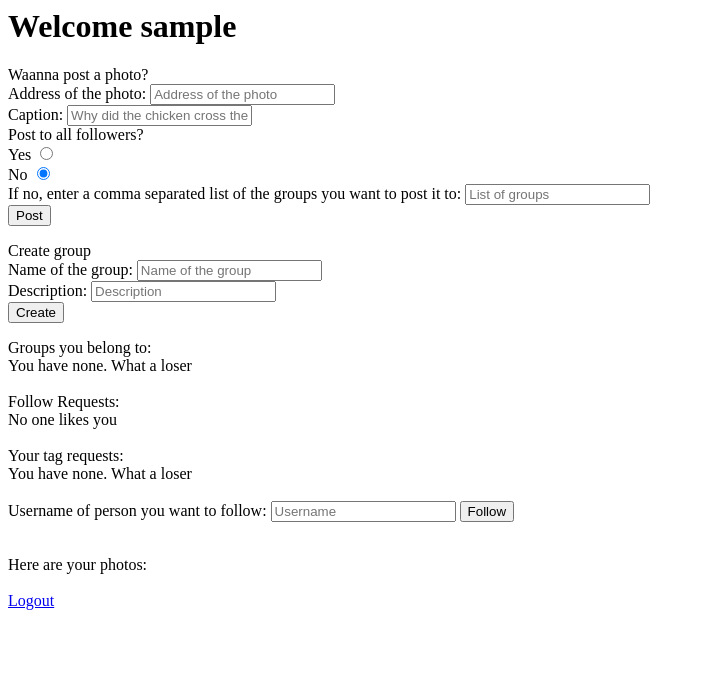
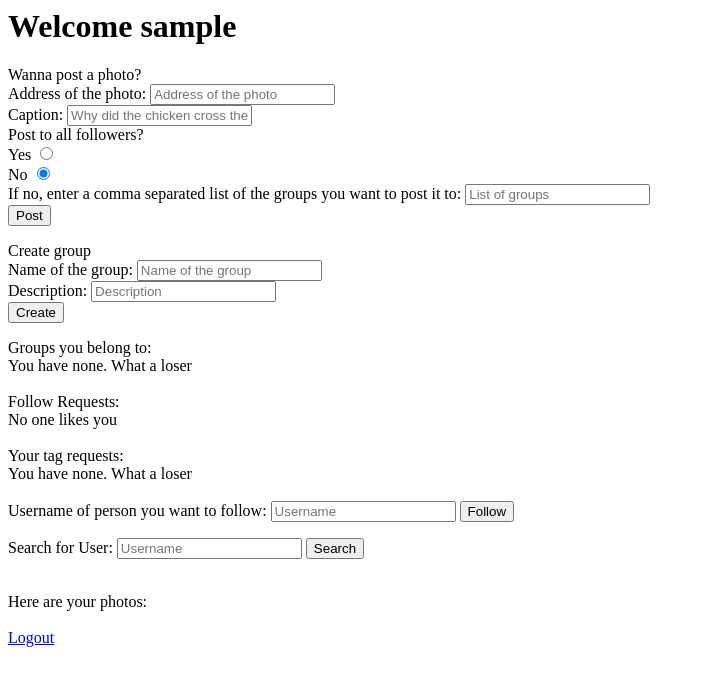
Before and after one commit to GodlyAtheist42/DatabasesProject, a Flask app: page /home in a window 1280 px wide. Shown: the top 686 px of the page, without its empty margins (0-705 px from the left). Run offline with Flask 2, Linux system fonts and the light colour scheme; the visitor is signed in with stand-in values (Sample User, id 1); data that the repository does not hold is empty.

Commit message:
- Added search method and search results html file - searching gives error code 400

```diff
--- a/app.py
+++ b/app.py
@@ -10,7 +10,8 @@ app = Flask(__name__)
 
 conn = pymysql.connect(host = '127.0.0.1',
                        user = 'root',
-                       password = '',
+                       port = 8889,
+                       password = 'root',
                        db = 'finsta',
                        charset = 'utf8mb4',
                        )
@@ -252,6 +253,27 @@ def tagRequest():
         conn.commit()
     return redirect(url_for('home'))
 
+@app.route('/search', methods=['GET', 'POST'])
+def search():
+    user = session['username']
+    cursor = conn.cursor()
+    pid = request.form['searchUser']
+    query = 'SELECT filepath, caption, photoPoster, photoID \
+             FROM photo \
+             WHERE (photoPoster = %s) AND ((allFollowers = 1 AND photoPoster in (SELECT username_followed FROM follow WHERE username_follower = %s AND followStatus = 1)) \
+             OR \
+             (      photoID in (SELECT PhotoId \
+				    FROM SharedWith \
+					WHERE (groupName,groupOwner ) IN (SELECT groupName,owner_username \
+                                                          FROM BelongTo \
+					                                      WHERE member_username = %s)\
+			)))'
+    cursor.execute(query, (pid, user, user))
+    data = cursor.fetchall()
+    cursor.close()
+    return render_template('searchresults.html', photoData=data)
+
+
 @app.route('/logout')
 def logout():
     session.pop('username')
--- a/templates/home.html
+++ b/templates/home.html
@@ -4,7 +4,7 @@
 <body>
 <form action="/post" method="POST">
   <h1>Welcome {{ username }}</h1>
-  Waanna post a photo? <br>
+  Wanna post a photo? <br>
   Address of the photo:
   <input type="text" name = "photoPath" placeholder="Address of the photo" required/> <br>
   Caption:
@@ -91,6 +91,13 @@ You have none. What a loser<br><br>
 	<input type="submit" value = Follow />
 </form>
 
+<form action='/search?' method="POST">
+    Search for User:
+    <input type="text" name="serachUser" placeholder="Username" required/>
+        <input type="submit" value = Search />
+
+</form>
+
 <br>Here are your photos:<br>
     <meta charset=utf-8 />
     <style>
```
Also changed, not shown: templates/searchresults.html (added, +31 -0 lines), 2 other files.
